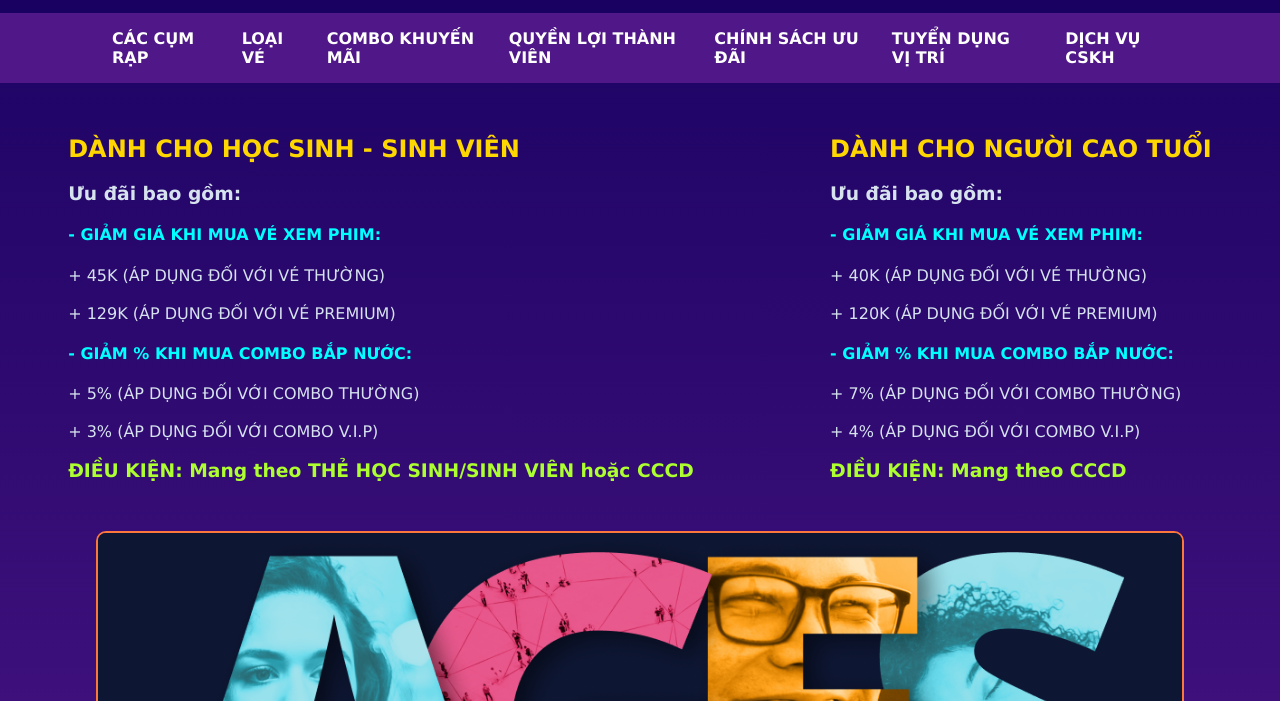
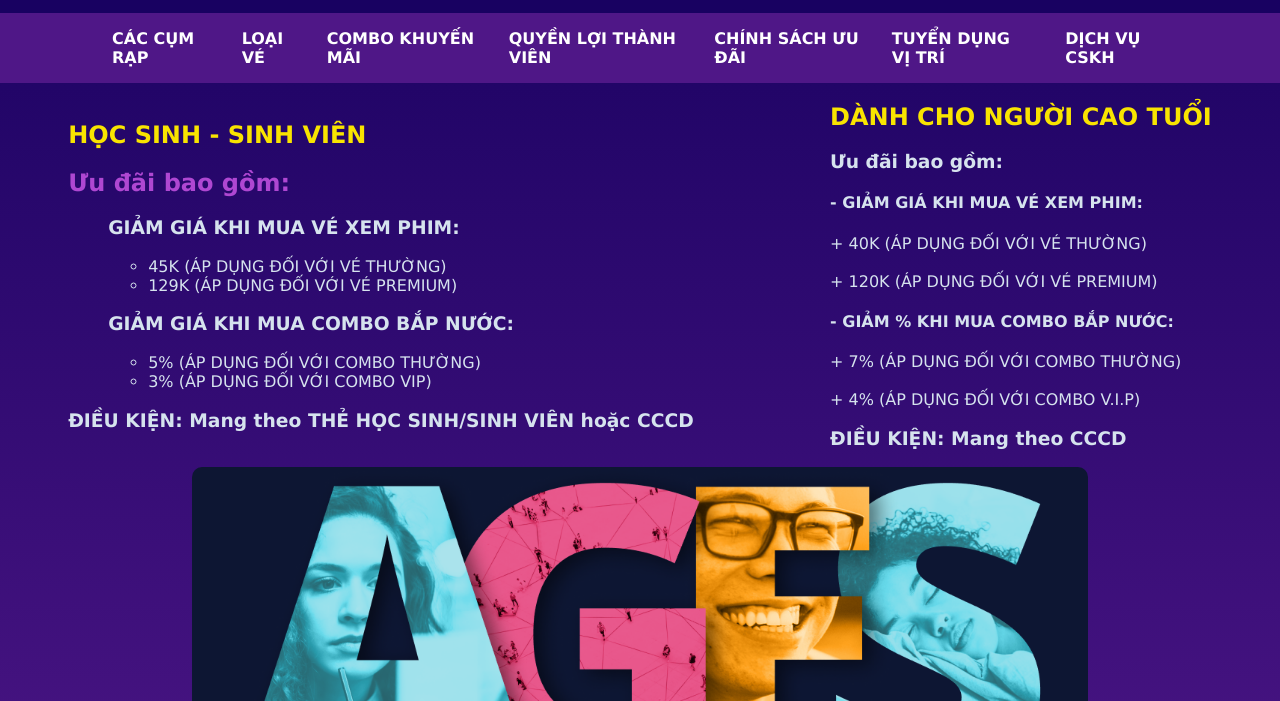
Before and after one commit to SealCia1123/BTL-ThietKeWeb, a plain HTML site: page pages/policy.html in a window 1280 px wide. Shown: the part 99-800 px from the top of the page. Drawn offline with Linux system fonts and the light colour scheme.

Commit message:
update policy page

```diff
--- a/css/policy.css
+++ b/css/policy.css
@@ -195,28 +195,30 @@ nav {
     display: flex;
 }
 
-.ages > * {
-    margin: 0 auto;
-    padding: 2rem;
+.ages div {
+    margin: auto;
+    padding: 0;
 }
 
 .ages h1 {
-    color: gold;
+    color: #f9e400;
 }
 
-.ages h4 {
-    color: aqua;
+.ages h2 {
+    color: #af47d2;
 }
 
-.ages-img > div {
-    width: 90%;
-    margin: 0 auto;
-    padding: 0 2rem 2rem 2rem;
+.discount-type > li {
+    list-style-type: none;
+}
+
+.ages-img {
+    width: 70%;
+    margin: auto;
 }
 
 .ages-img img {
     width: 100%;
-    border: 2px solid #fb773c;
     border-radius: 10px;
 }
 
--- a/pages/policy.html
+++ b/pages/policy.html
@@ -4,7 +4,7 @@
 <head>
     <meta charset="UTF-8" />
     <meta name="viewport" content="width=device-width, initial-scale=1.0, maximum-scale=1.0, user-scalable=no">
-    <title>OC - Chính sách ưu đãi</title>
+    <title>Chính sách ưu đãi</title>
     <link rel="stylesheet" href="../css/policy.css" />
     <link rel="stylesheet" href="https://cdnjs.cloudflare.com/ajax/libs/font-awesome/6.6.0/css/all.min.css" />
     <link rel="shortcut icon" href="../images/OC.png" />
@@ -175,15 +175,25 @@
     <main>
         <section class="ages">
             <div>
-                <h1>DÀNH CHO HỌC SINH - SINH VIÊN</h1>
-                <h3>Ưu đãi bao gồm:</h3>
-                <h4>- GIẢM GIÁ KHI MUA VÉ XEM PHIM:</h4>
-                <p>+ 45K (ÁP DỤNG ĐỐI VỚI VÉ THƯỜNG) <br><br>
-                    + 129K (ÁP DỤNG ĐỐI VỚI VÉ PREMIUM) </p>
-                <h4>- GIẢM % KHI MUA COMBO BẮP NƯỚC: </h4>
-                <p>+ 5% (ÁP DỤNG ĐỐI VỚI COMBO THƯỜNG) <br><br>
-                    + 3% (ÁP DỤNG ĐỐI VỚI COMBO V.I.P) </p>
-                <h3 style="color: greenyellow;">ĐIỀU KIỆN: Mang theo THẺ HỌC SINH/SINH VIÊN hoặc CCCD</h3>
+                <h1>HỌC SINH - SINH VIÊN</h1>
+                <h2>Ưu đãi bao gồm:</h2>
+                <ul class="discount-type">
+                    <li>
+                        <h3>GIẢM GIÁ KHI MUA VÉ XEM PHIM:</h3>
+                        <ul class="discount-detail">
+                            <li>45K (ÁP DỤNG ĐỐI VỚI VÉ THƯỜNG)</li>
+                            <li>129K (ÁP DỤNG ĐỐI VỚI VÉ PREMIUM)</li>
+                        </ul>
+                    </li>
+                    <li>
+                        <h3>GIẢM GIÁ KHI MUA COMBO BẮP NƯỚC:</h3>
+                        <ul class="discount-detail">
+                            <li>5% (ÁP DỤNG ĐỐI VỚI COMBO THƯỜNG)</li>
+                            <li>3% (ÁP DỤNG ĐỐI VỚI COMBO VIP)</li>
+                        </ul>
+                    </li>
+                </ul>
+                <h3>ĐIỀU KIỆN: Mang theo THẺ HỌC SINH/SINH VIÊN hoặc CCCD</h3>
             </div>
             <div>
                 <h1>DÀNH CHO NGƯỜI CAO TUỔI</h1>
@@ -194,11 +204,11 @@
                 <h4>- GIẢM % KHI MUA COMBO BẮP NƯỚC: </h4>
                 <p>+ 7% (ÁP DỤNG ĐỐI VỚI COMBO THƯỜNG) <br><br>
                     + 4% (ÁP DỤNG ĐỐI VỚI COMBO V.I.P) </p>
-                <h3 style="color: greenyellow;">ĐIỀU KIỆN: Mang theo CCCD</h3>
+                <h3>ĐIỀU KIỆN: Mang theo CCCD</h3>
             </div>
         </section>
         <section class="ages-img">
-            <div><img src="/images/policy/ages-policy.png" alt="ages-policy"></div>
+            <img src="../images/policy/ages-policy.png" alt="ages-policy">
         </section>
     </main>
 
```
Also changed, not shown: css/home.css (+9 -3 lines), pages/location.html (+6 -6 lines).
